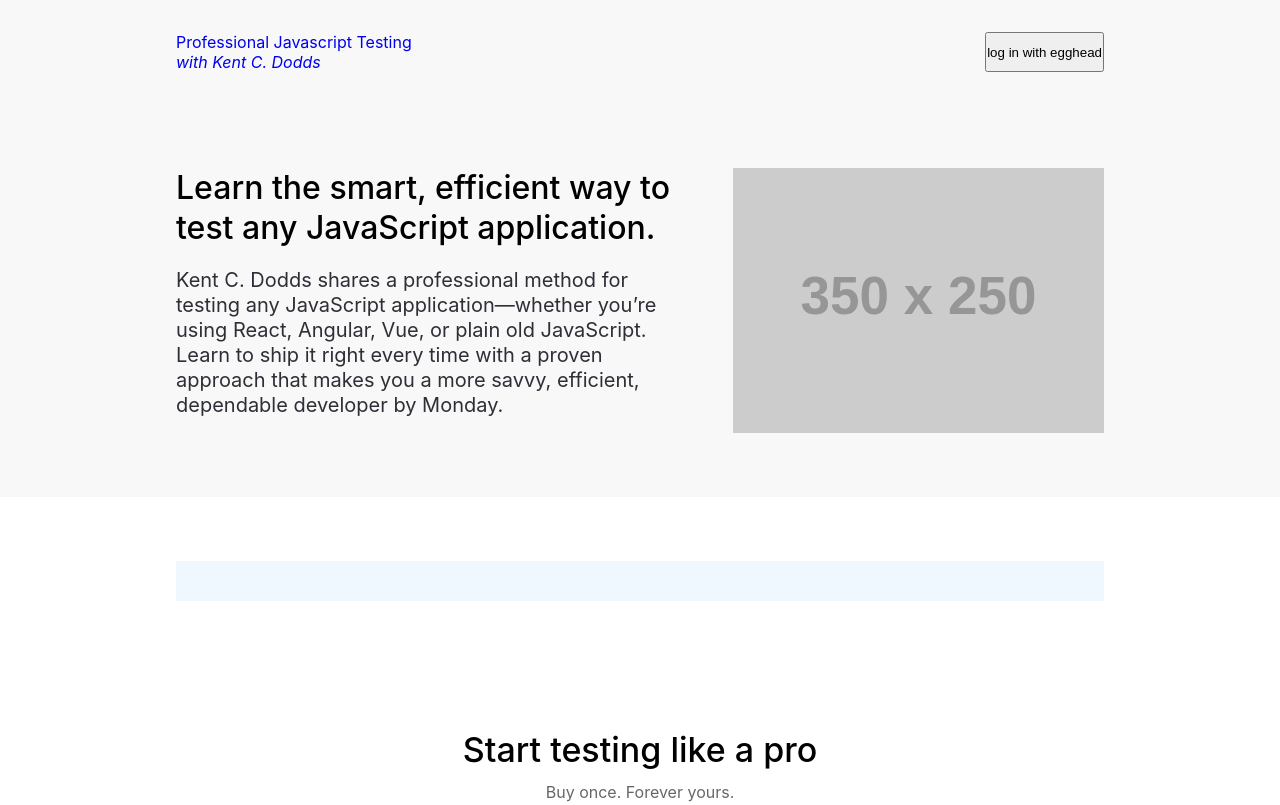
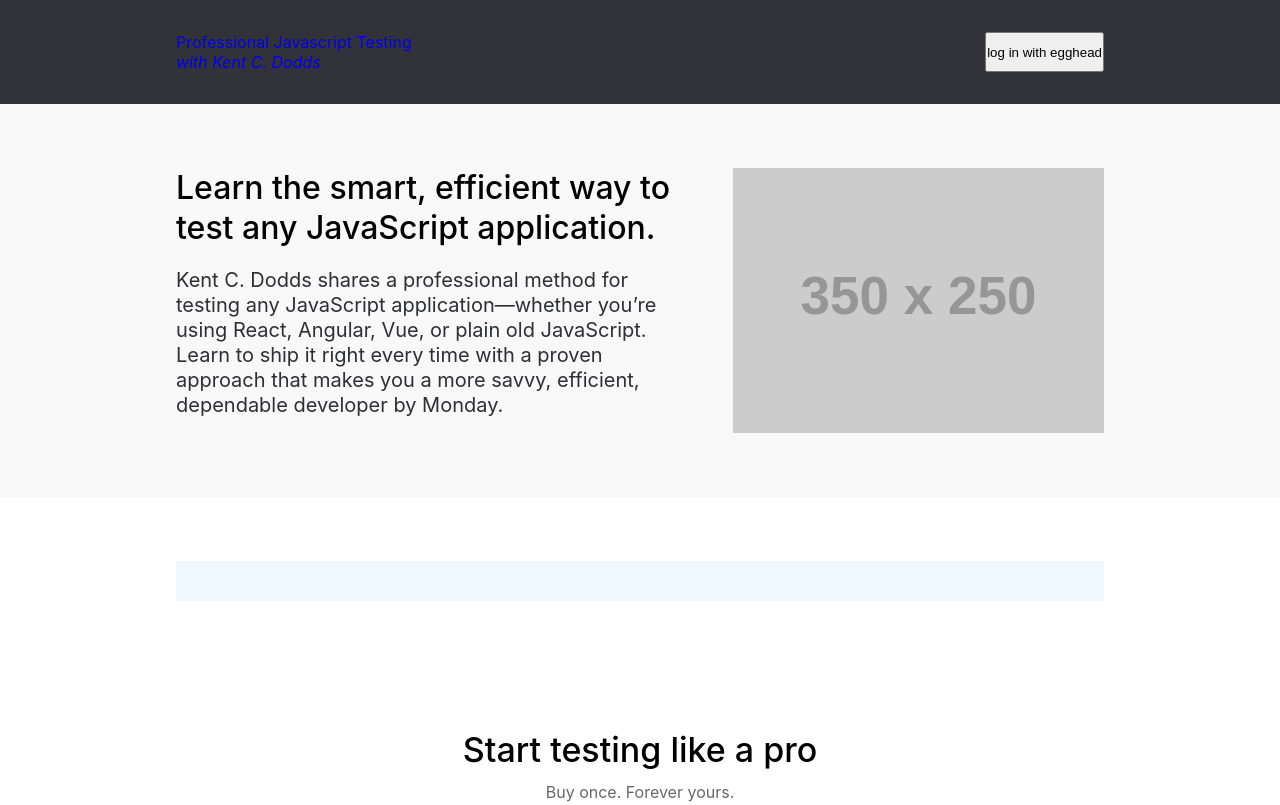
Before and after one commit to eggheadio/professional-javascript-testing-temp, a Gatsby site: page / in a window 1280 px wide. Shown: the top 805 px of the page. Built offline with nearby package versions, Linux system fonts and the light colour scheme; Gatsby itself is replaced by a stand-in of ours; placeholder pictures from the web are drawn by us; what client-oauth2 would draw is missing.

Commit message:
add darkHeader prop

```diff
--- a/src/components/Header.js
+++ b/src/components/Header.js
@@ -8,13 +8,14 @@ import { Container } from './markupHelpers'
 
 const auth = new Auth()
 
-const Header = ({ siteTitle }) => (
+const Header = ({ siteTitle, darkHeader }) => {
+  return (
     <UserContext.Consumer>
       {({ authenticated }) => {
         return (
           <nav
               className={css({
-              background: '#f8f8f8',
+                background: darkHeader ? '#32323b' : 'none',
                 width: '100%',
                 padding: '2rem 0'
               })}
@@ -63,5 +64,6 @@ const Header = ({ siteTitle }) => (
       }}
     </UserContext.Consumer>
   )
+}
 
 export default Header
--- a/src/components/Layout.js
+++ b/src/components/Layout.js
@@ -5,7 +5,8 @@ import { StaticQuery, graphql } from 'gatsby'
 
 import Header from './Header'
 
-const Layout = ({ children }) => (
+const Layout = ({ children, darkHeader }) => {
+  return (
     <StaticQuery
       query={graphql`
         query SiteTitleQuery {
@@ -27,12 +28,16 @@ const Layout = ({ children }) => (
           >
             <html lang="en" />
           </Helmet>
-        <Header siteTitle={data.site.siteMetadata.title} />
+          <Header
+            siteTitle={data.site.siteMetadata.title}
+            darkHeader={darkHeader}
+          />
           {children}
         </>
       )}
     />
   )
+}
 
 Layout.propTypes = {
   children: PropTypes.node.isRequired
--- a/src/pages/index.js
+++ b/src/pages/index.js
@@ -56,11 +56,12 @@ class IndexPage extends React.Component {
   }
 
   render() {
+    console.log('props: ', this.props)
     // const packages = this.props.data.allBundle.edges
 
     return (
       <UserContext.Provider value={this.state}>
-        <Layout>
+        <Layout darkHeader>
           <Hero />
           <main
             className={css({
```
Lines whose indentation alone changed are shown as unchanged.
